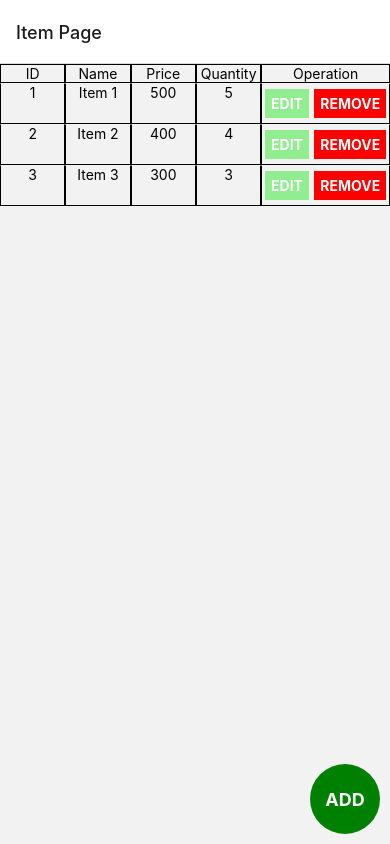
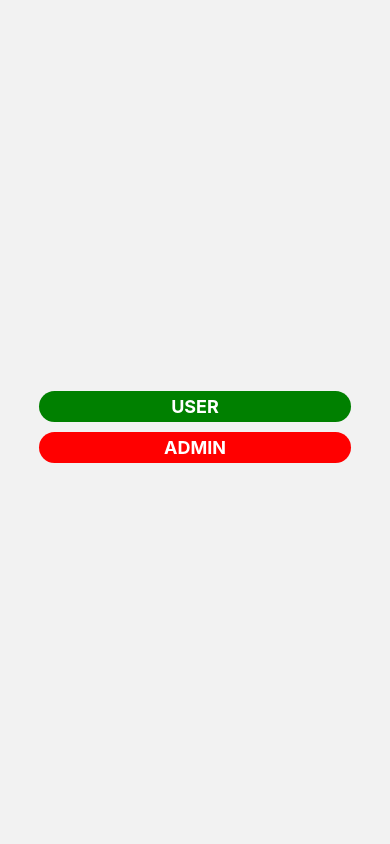
Before and after one commit to daryledevs/RN_e_commerce_app, a React Native app: screen / in a window 390 px wide. Built offline with nearby package versions, Linux system fonts and the light colour scheme.

Commit message:
can switch to user/admin

```diff
--- a/App.js
+++ b/App.js
@@ -1,5 +1,4 @@
 import React from 'react';
-import { View, Text } from 'react-native'
 // components
 import DrawerStack from './src/components/navigation/DrawerStack';
 import Screen from './src/components/navigation/Screen';
@@ -21,7 +20,7 @@ const App = () => {
   return (
     <Provider store={store}>
       <NavigationContainer>
-        <Stack.Navigator initialRouteName='Admin'  screenOptions={{
+        <Stack.Navigator initialRouteName='Screen'  screenOptions={{
             headerShown: false
           }}>
           <Stack.Screen name="Screen" component={Screen} />
@@ -34,6 +33,3 @@ const App = () => {
 }
 
 export default App;
-
-
-// {() => <UserHomeScreen setHideHeader={setHideHeader}/>}
--- a/src/components/navigation/AdminScreen.js
+++ b/src/components/navigation/AdminScreen.js
@@ -3,15 +3,45 @@ import { createStackNavigator } from '@react-navigation/stack';
 import AddPage from '../admin/Page/AddPage';
 import EditPage from '../admin/Page/EditPage';
 import ItemPage from '../admin/Page/ItemPage';
+import AppButton from '../shared/AppButton';
+import { StyleSheet } from 'react-native';
+import { useNavigation } from '@react-navigation/native';
 const Stack = createStackNavigator();
+
 const AdminScreen = () => {
+  const navigation = useNavigation();
+
+  function logoutHandler(){
+    navigation.navigate("Screen")
+  }
+
   return (
     <Stack.Navigator initialRouteName='Item Page' >
       <Stack.Screen name='Add Item' component={AddPage}/>
       <Stack.Screen name='Edit Item' component={EditPage}/>
-      <Stack.Screen name='Item Page' component={ItemPage}/>
+      <Stack.Screen name='Item Page' component={ItemPage}
+        options={{
+          headerRight: () =>
+            <AppButton
+              title='Logout'
+              buttonStyle={styles.button}
+              onPress={logoutHandler}
+          />,
+          headerLeft: () => null
+        }}
+      />
     </Stack.Navigator>
   )
 }
 
+const styles = StyleSheet.create({
+  button:{
+    backgroundColor: "red",
+    padding: 5, textAlign: "center",
+    marginRight: 10
+  },
+  Text:{
+
+  }
+})
 export default AdminScreen;
--- a/src/components/navigation/DrawerStack.js
+++ b/src/components/navigation/DrawerStack.js
@@ -3,6 +3,7 @@ import React from 'react'
 import UserHomeScreen from '../user/pages/UserHomeScreen';
 import Cart from '../user/pages/Cart';
 import Receipt from '../user/pages/Receipt';
+import Screen from './Screen';
 // libraries
 import { createDrawerNavigator } from '@react-navigation/drawer';
 // import { createStackNavigator } from '@react-navigation/stack';
@@ -17,11 +18,13 @@ const DrawerStack = () => {
       </Drawer.Screen>
       <Drawer.Screen name="Cart" component={Cart} />
       <Drawer.Screen name="Receipt" component={Receipt} />
+      <Drawer.Screen name="Logout" component={Screen}
+        options={{
+          headerShown: false
+        }}
+      />
     </Drawer.Navigator>
   )
 }
 
 export default DrawerStack;
-
-
-// {() => <UserHomeScreen setHideHeader={setHideHeader}/>}
--- a/src/components/navigation/Screen.js
+++ b/src/components/navigation/Screen.js
@@ -1,4 +1,4 @@
-import { View, Text } from 'react-native'
+import { View, StyleSheet } from 'react-native'
 import React from 'react'
 import AppButton from '../shared/AppButton'
 import { useNavigation } from '@react-navigation/native'
@@ -9,7 +9,8 @@ const Stack = createStackNavigator();
 const Screen = () => {
   const navigation = useNavigation();
   function buttonNavigation(isUser){
-    if(isUser === true){
+    if(isUser){
+      console.log(isUser)
       navigation.navigate('User');
     } else {
       navigation.navigate('Admin');
@@ -17,11 +18,33 @@ const Screen = () => {
   }
 
   return (
-    <View>
-      <AppButton title='User' onPress={() => buttonNavigation({isUser: true})} />
-      <AppButton title='Admin' onPress={() => buttonNavigation({isUser: false})}/>
+    <View style={styles.screenContainer}>
+      <AppButton title='User'
+        onPress={() => buttonNavigation(true)}
+        buttonStyle={styles.user}
+      />
+      <AppButton title='Admin'
+        onPress={() => buttonNavigation(false)}
+        buttonStyle={styles.admin}
+      />
     </View>
   )
 }
 
+const styles = StyleSheet.create({
+  screenContainer:{
+    justifyContent: "center", height: "100%"
+  },
+  user:{
+    backgroundColor: "green",
+    borderRadius: 100, marginVertical: 10, padding: 5,
+    width: "80%", alignSelf: "center"
+  },
+  admin:{
+    backgroundColor: "red",
+    borderRadius: 100, padding: 5,
+    width: "80%", alignSelf: "center"
+  }
+})
+
 export default Screen
```
